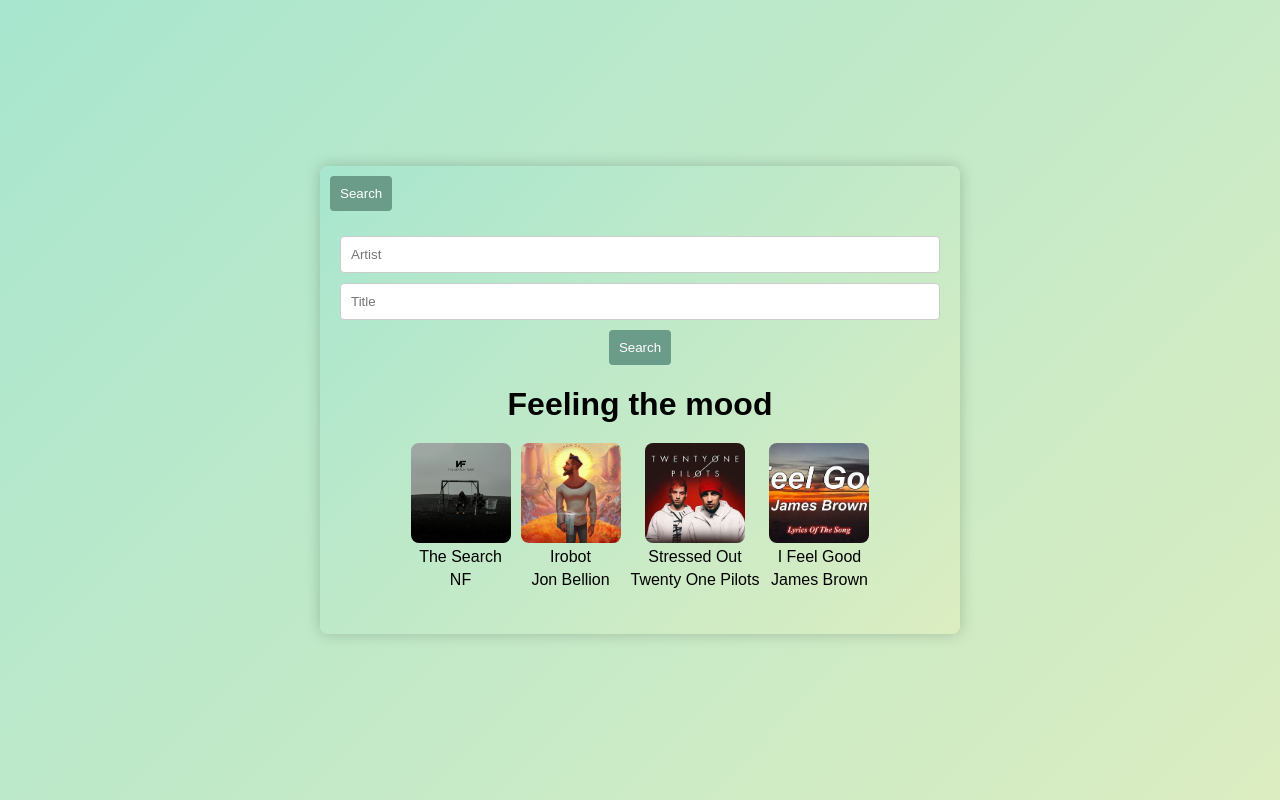
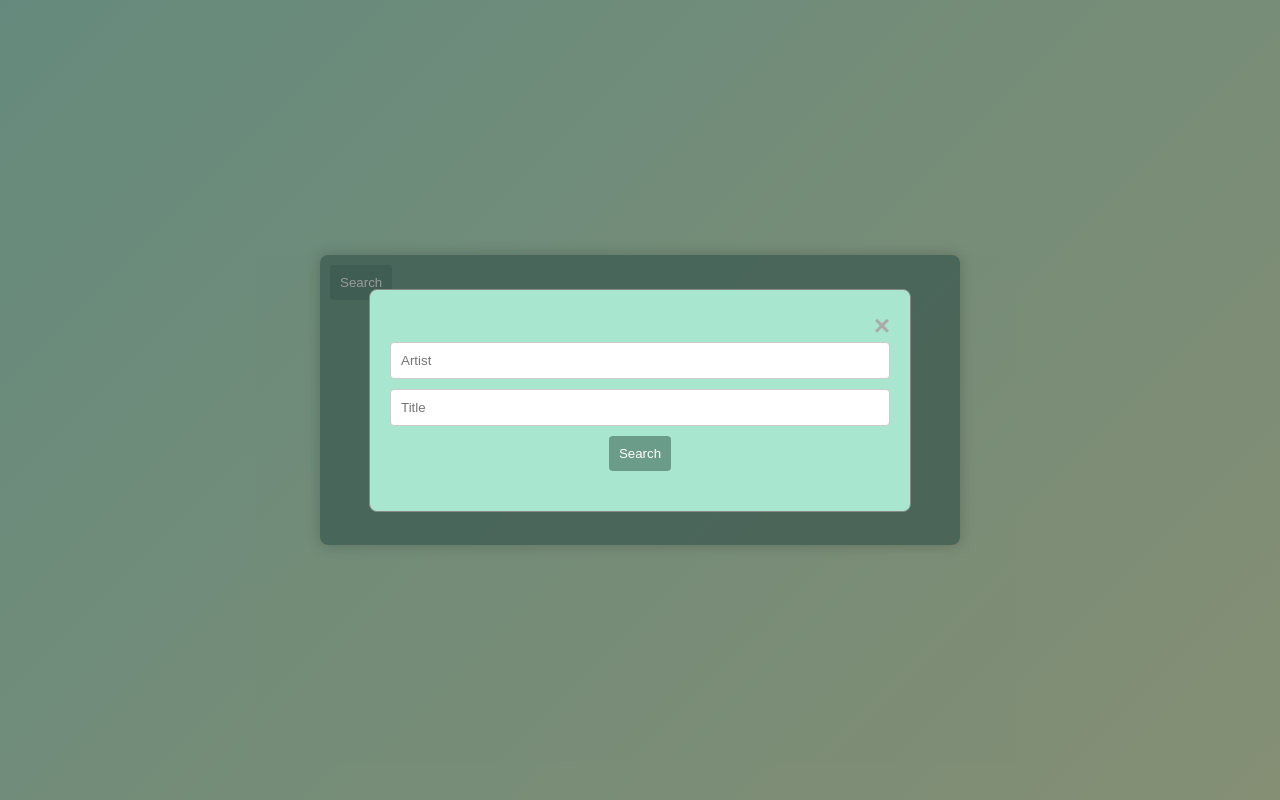
Before and after one commit to Davedigital9/music_api, a React (Vite) app: page / in a window 1280 px wide. Both pictures are taken after a click on the button "Search". Built offline with nearby package versions, Linux system fonts and the light colour scheme.

Commit message:
Updated styling and viewing of the lyrics

```diff
--- a/src/App.css
+++ b/src/App.css
@@ -7,16 +7,18 @@
   justify-content: center;
   align-items: center;
   height: 100vh;
+  overflow: hidden;
 }
 
 .container {
-  background: linear-gradient(135deg, #a8e6cf, #dcedc1);
+  background: rgba(107, 156, 138, 0.8);
   padding: 20px;
   border-radius: 8px;
   box-shadow: 0 0 15px rgba(0, 0, 0, 0.2);
   width: 600px;
   text-align: center;
   position: relative;
+  overflow: hidden;
 }
 
 .search-button {
@@ -24,7 +26,7 @@
   top: 10px;
   left: 10px;
   padding: 10px;
-  background-color: #6b9c8a; /* Match the color scheme */
+  background-color: #6b9c8a;
   color: #fff;
   border: none;
   border-radius: 4px;
@@ -32,11 +34,49 @@
 }
 
 .search-button:hover {
-  background-color: #8cae7a; /* Slightly lighter shade for hover effect */
+  background-color: #8cae7a;
+}
+
+.modal {
+  display: flex;
+  justify-content: center;
+  align-items: center;
+  position: fixed;
+  z-index: 1;
+  left: 0;
+  top: 0;
+  width: 100%;
+  height: 100%;
+  overflow: auto;
+  background-color: rgba(0, 0, 0, 0.4);
+}
+
+.modal-content {
+  background-color: #a8e6cf;
+  margin: auto;
+  padding: 20px;
+  border: 1px solid #888;
+  width: 80%;
+  max-width: 500px;
+  border-radius: 8px;
+}
+
+.close {
+  color: #aaa;
+  float: right;
+  font-size: 28px;
+  font-weight: bold;
+}
+
+.close:hover,
+.close:focus {
+  color: black;
+  text-decoration: none;
+  cursor: pointer;
 }
 
 .search-form {
-  margin-top: 50px; /* Add margin-top to increase the distance */
+  margin-top: 20px;
   margin-bottom: 20px;
 }
 
@@ -50,7 +90,7 @@
 
 .search-form button {
   padding: 10px;
-  background-color: #6b9c8a; /* Match the color scheme */
+  background-color: #6b9c8a;
   color: #fff;
   border: none;
   border-radius: 4px;
@@ -58,7 +98,7 @@
 }
 
 .search-form button:hover {
-  background-color: #8cae7a; /* Slightly lighter shade for hover effect */
+  background-color: #8cae7a;
 }
 
 h1 {
@@ -100,8 +140,15 @@
   margin: 5px 0;
 }
 
-pre {
-  text-align: left;
+.lyrics-container {
+  height: 300px;
+  overflow-y: auto;
+  text-align: center;
+}
+
+.lyrics-container pre {
+  font-family: Helvetica, Arial, sans-serif;
   white-space: pre-wrap;
   word-wrap: break-word;
+  margin: 0;
 }
--- a/src/App.jsx
+++ b/src/App.jsx
@@ -9,6 +9,7 @@
   const [lyrics, setLyrics] = useState('');
   const [selectedSong, setSelectedSong] = useState(null);
   const [showSearch, setShowSearch] = useState(false);
+  const [showLyrics, setShowLyrics] = useState(false);
   const [error, setError] = useState('');
 
   const handleSearch = async (artist, title) => {
@@ -17,6 +18,8 @@
       setLyrics(data.lyrics);
       setSelectedSong({ artist, title });
       setError(''); // Clear any previous error
+      setShowSearch(false); // Close the search modal
+      setShowLyrics(true); // Open the lyrics modal
     } catch (error) {
       console.error(error);
       setLyrics('');
@@ -35,10 +38,26 @@
 
   return (
     <div className="container">
-      <button className="search-button" onClick={() => setShowSearch(!showSearch)}>
+      <button className="search-button" onClick={() => setShowSearch(true)}>
         Search
       </button>
-      {showSearch && <SearchForm onSearch={handleSearch} />}
+      {showSearch && (
+        <div className="modal">
+          <div className="modal-content">
+            <span className="close" onClick={() => setShowSearch(false)}>&times;</span>
+            <SearchForm onSearch={handleSearch} />
+          </div>
+        </div>
+      )}
+      {showLyrics && selectedSong && (
+        <div className="modal">
+          <div className="modal-content">
+            <span className="close" onClick={() => setShowLyrics(false)}>&times;</span>
+            <h2>{selectedSong.title} by {selectedSong.artist}</h2>
+            <DisplayLyrics lyrics={lyrics} />
+          </div>
+        </div>
+      )}
       <h1>Feeling the mood</h1>
       {error && <div className="error-message">{error}</div>}
       <div className="song-buttons">
@@ -46,13 +65,6 @@
           <SongButton key={index} song={song} onClick={handleSearch} />
         ))}
       </div>
-      {selectedSong && (
-        <div>
-          <h2>{selectedSong.title} by {selectedSong.artist}</h2>
-          <img src={selectedSong.image} alt={`${selectedSong.title} cover`} />
-          <DisplayLyrics lyrics={lyrics} />
-        </div>
-      )}
     </div>
   );
 };
--- a/src/components/DisplayLyrics.jsx
+++ b/src/components/DisplayLyrics.jsx
@@ -1,9 +1,17 @@
-import React from 'react';
+import React, { useEffect, useRef } from 'react';
 
 const DisplayLyrics = ({ lyrics }) => {
+  const lyricsContainerRef = useRef(null);
+
+  useEffect(() => {
+    const lyricsContainer = lyricsContainerRef.current;
+    if (lyricsContainer) {
+      lyricsContainer.scrollTop = 0;
+    }
+  }, [lyrics]);
+
   return (
-    <div>
-      <h2>Lyrics</h2>
+    <div className="lyrics-container" ref={lyricsContainerRef}>
       <pre>{lyrics}</pre>
     </div>
   );
```
